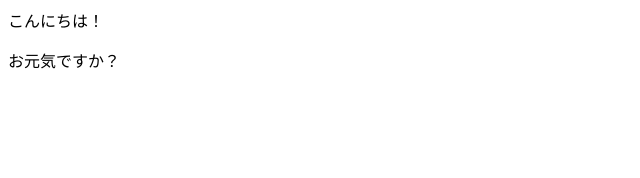
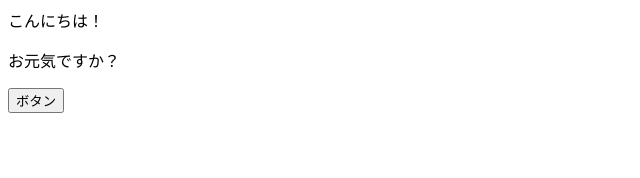
Before and after one commit to rtake/myapp, a React (Create React App) app: page / in a window 1280 px wide. Shown: the top 178 px of the page, without its empty margins (0-640 px from the left). Built offline with nearby package versions, Linux system fonts and the light colour scheme.

Commit message:
ボタンを追加

```diff
--- a/src/App.jsx
+++ b/src/App.jsx
@@ -1,8 +1,13 @@
 export const App = () => {
+    const onClickButton = () => {
+        alert();
+    };
+
     return (
         <div>
             <hl>こんにちは！</hl>
             <p>お元気ですか？</p>
+            <button onClick={onClickButton}>ボタン</button>
         </div>
     );
 }
```
